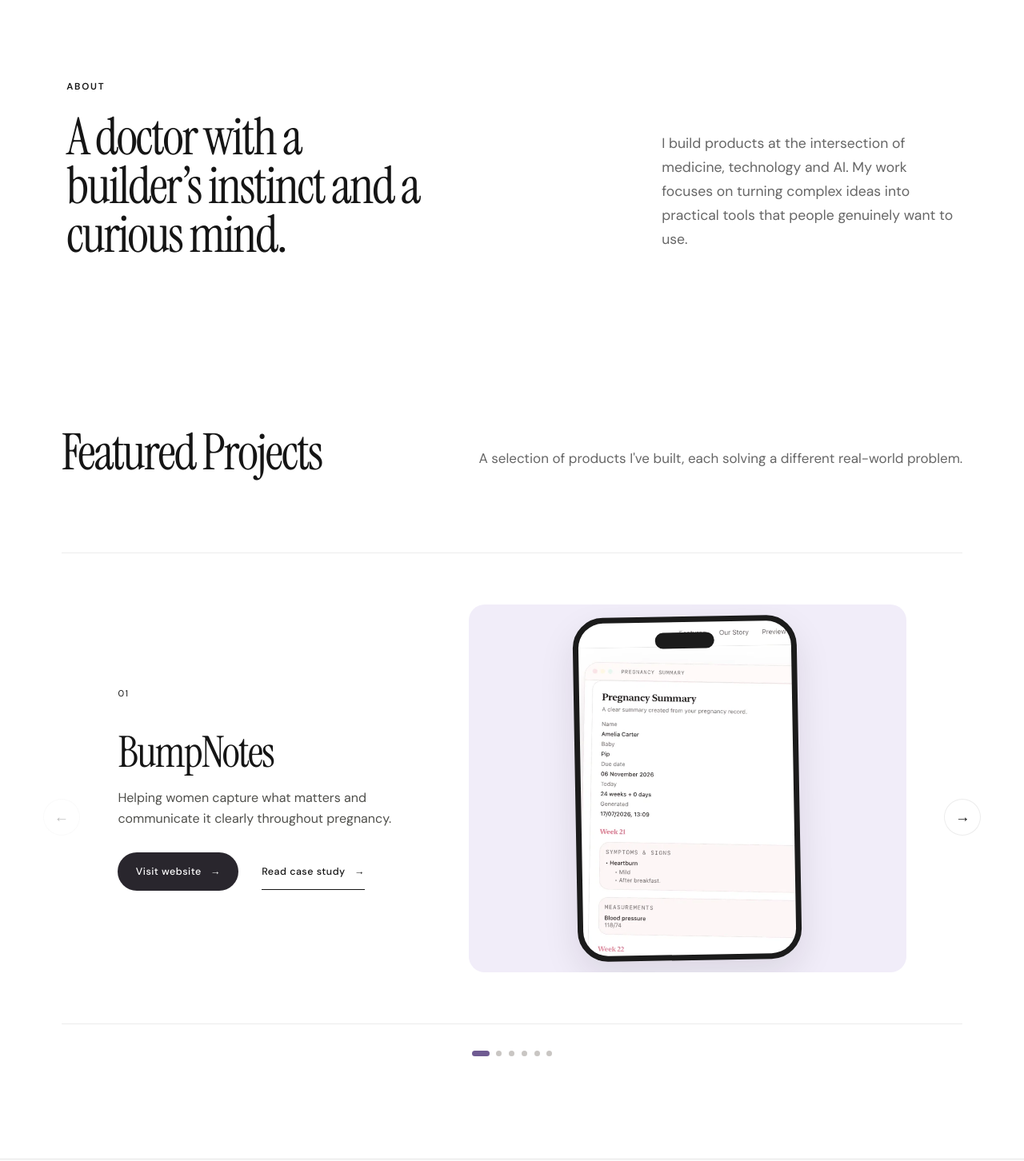
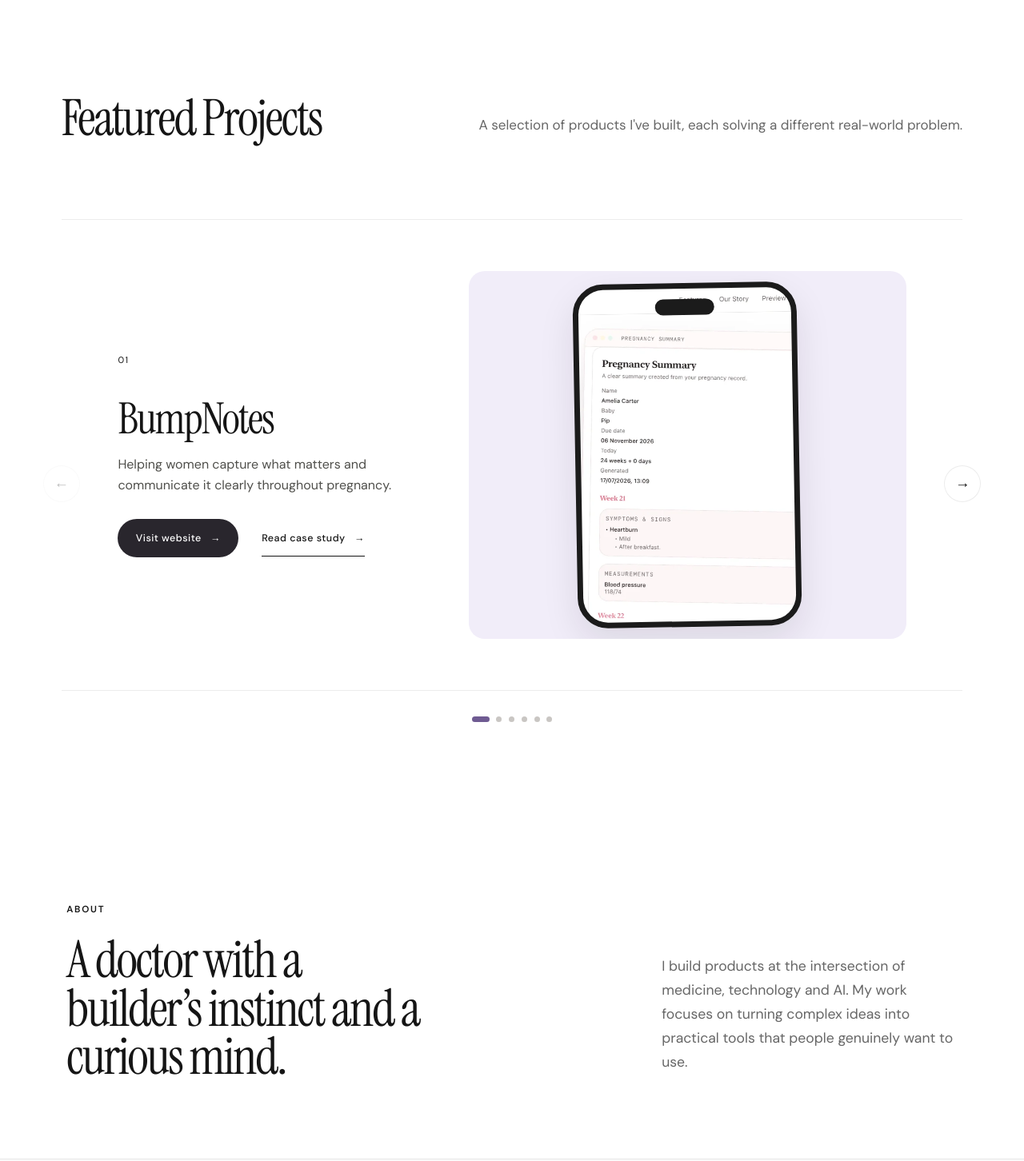
Before and after one commit to drlizlondon/lizzie-profile, a website built with Vite: page index.html in a window 1280 px wide. Shown: the part 872-2324 px from the top of the page at 80% size. Built offline with nearby package versions, Linux system fonts and the light colour scheme.

Commit message:
refine homepage section order

```diff
--- a/index.html
+++ b/index.html
@@ -18,8 +18,8 @@
         <span>Menu</span><i aria-hidden="true"></i>
       </button>
       <nav id="site-nav" class="site-nav" aria-label="Primary navigation">
+        <a href="#projects" data-nav-section="projects">Projects</a>
         <a href="#about" data-nav-section="about">About</a>
-        <a href="#projects" data-nav-section="projects">Projects</a>
         <a href="#public-voice" data-nav-section="public-voice">Public Voice</a>
         <a href="#contact" data-nav-section="contact">Contact</a>
       </nav>
@@ -43,14 +43,6 @@
         <a class="text-link scroll-link hero-mobile-link" href="#projects">View featured projects <span aria-hidden="true">→</span></a>
       </section>
 
-      <section class="section about-section" id="about" aria-labelledby="about-title" data-nav-target="about">
-        <p class="eyebrow reveal">About</p>
-        <div class="about-grid reveal">
-          <h2 id="about-title">A doctor with a builder’s instinct and a curious mind.</h2>
-          <p>I build products at the intersection of medicine, technology and AI. My work focuses on turning complex ideas into practical tools that people genuinely want to use.</p>
-        </div>
-      </section>
-
       <section class="section projects-section" id="projects" aria-labelledby="projects-title" data-nav-target="projects">
         <div class="section-heading reveal">
           <div><h2 id="projects-title">Featured Projects</h2></div>
@@ -66,6 +58,14 @@
             <div class="carousel-dots" data-carousel-dots aria-label="Choose a project"></div>
             <p class="carousel-status" data-carousel-status aria-live="polite" aria-atomic="true"></p>
           </div>
+        </div>
+      </section>
+
+      <section class="section about-section" id="about" aria-labelledby="about-title" data-nav-target="about">
+        <p class="eyebrow reveal">About</p>
+        <div class="about-grid reveal">
+          <h2 id="about-title">A doctor with a builder’s instinct and a curious mind.</h2>
+          <p>I build products at the intersection of medicine, technology and AI. My work focuses on turning complex ideas into practical tools that people genuinely want to use.</p>
         </div>
       </section>
 
```
Also changed, not shown: tests/site.test.js (+1 -0 lines).
